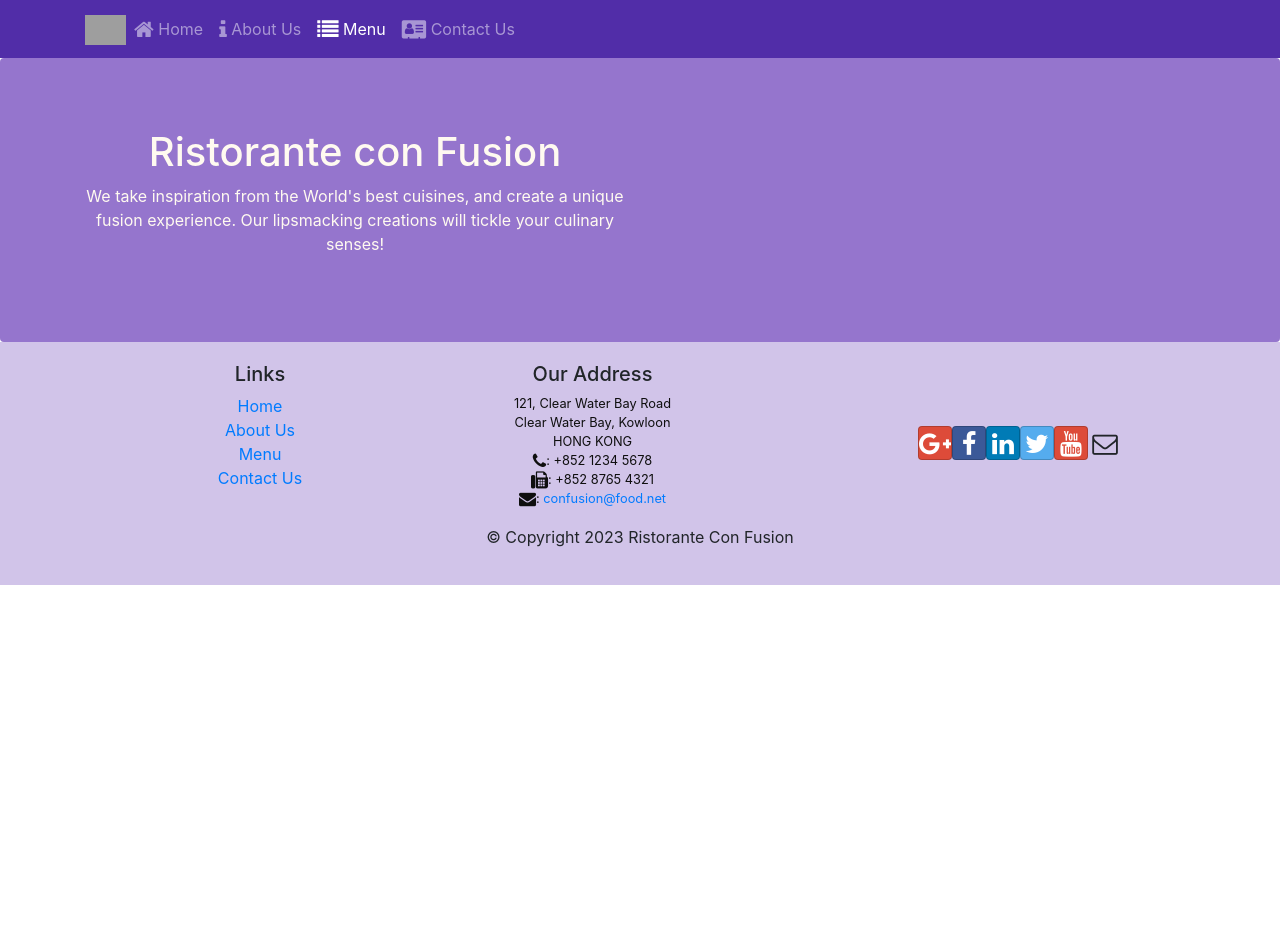
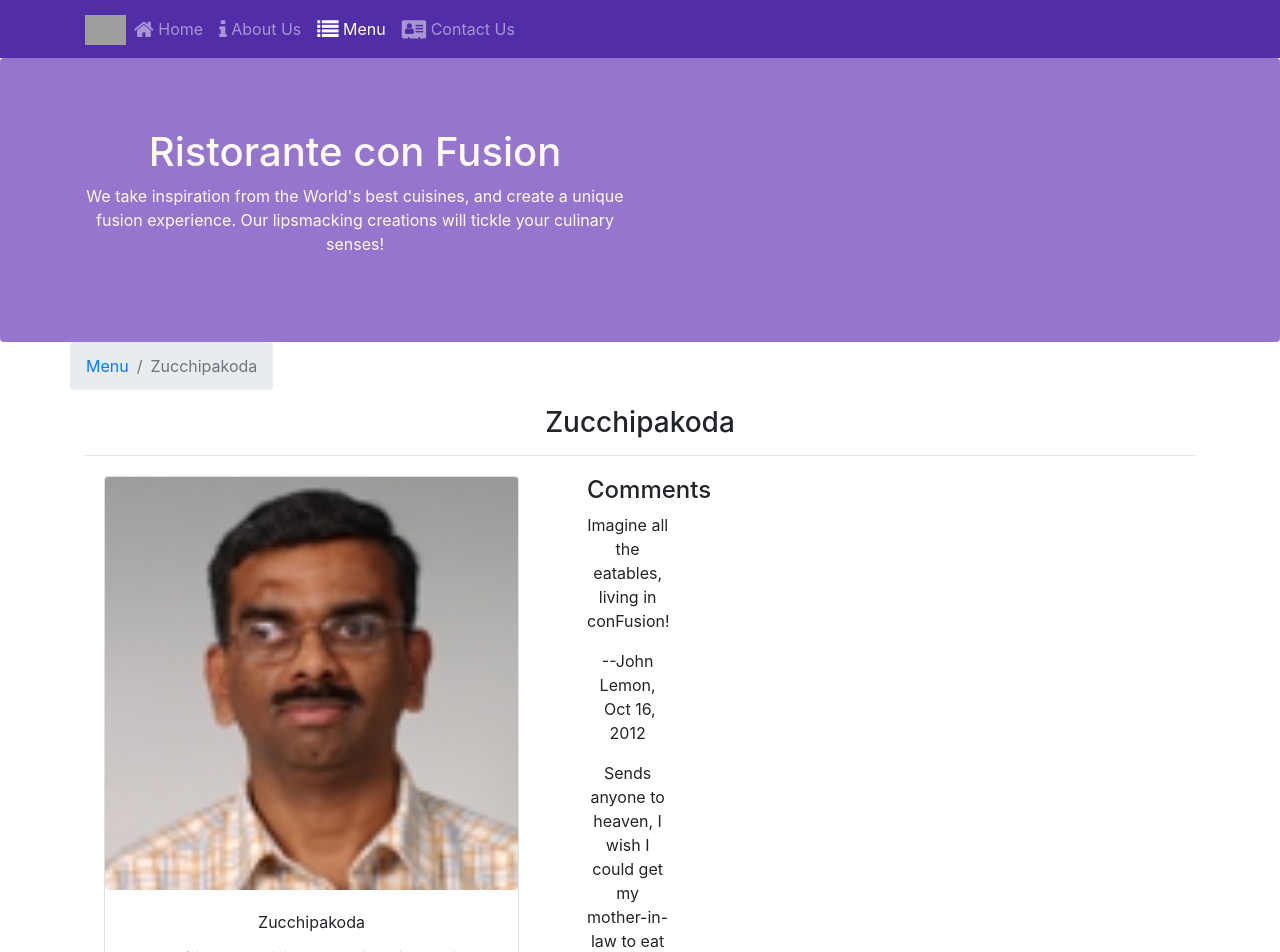
Before and after one commit to npmh310/demo-react, a React (Create React App) app: page /menu/1 in a window 1280 px wide. Shown: the top 952 px of the page. Before the commit the page ends 800 px from the top, so only its background shows below. Built offline with nearby package versions, Linux system fonts and the light colour scheme; grey boxes are pictures that could not be loaded.

Commit message:
ex31 single page app part 2

```diff
--- a/src/components/ContactComponent.js
+++ b/src/components/ContactComponent.js
@@ -1,8 +1,23 @@
-import React from 'react';
+import React from "react";
+import { Breadcrumb, BreadcrumbItem } from "reactstrap";
+import { Link } from "react-router-dom";
 
 function Contact(props) {
-    return(
+  return (
     <div className="container">
+      <div className="row">
+        <Breadcrumb>
+          <BreadcrumbItem>
+            <Link to="/home">Home</Link>
+          </BreadcrumbItem>
+          <BreadcrumbItem active>Contact Us</BreadcrumbItem>
+        </Breadcrumb>
+        <div className="col-12">
+          <h3>Contact Us</h3>
+          <hr />
+        </div>
+      </div>
+
       <div className="row row-content">
         <div className="col-12">
           <h3>Location Information</h3>
@@ -10,12 +25,18 @@
         <div className="col-12 col-sm-4 offset-sm-1">
           <h5>Our Address</h5>
           <address>
-                        121, Clear Water Bay Road<br />
-                        Clear Water Bay, Kowloon<br />
-                        HONG KONG<br />
-                        <i className="fa fa-phone"></i>: +852 1234 5678<br />
-                        <i className="fa fa-fax"></i>: +852 8765 4321<br />
-                        <i className="fa fa-envelope"></i>: <a href="mailto:confusion@food.net">confusion@food.net</a>
+            121, Clear Water Bay Road
+            <br />
+            Clear Water Bay, Kowloon
+            <br />
+            HONG KONG
+            <br />
+            <i className="fa fa-phone"></i>: +852 1234 5678
+            <br />
+            <i className="fa fa-fax"></i>: +852 8765 4321
+            <br />
+            <i className="fa fa-envelope"></i>:{" "}
+            <a href="mailto:confusion@food.net">confusion@food.net</a>
           </address>
         </div>
         <div className="col-12 col-sm-6 offset-sm-1">
@@ -23,9 +44,23 @@
         </div>
         <div className="col-12 col-sm-11 offset-sm-1">
           <div className="btn-group" role="group">
-                        <a role="button" className="btn btn-primary" href="tel:+85212345678"><i className="fa fa-phone"></i> Call</a>
-                        <a role="button" className="btn btn-info"><i className="fa fa-skype"></i> Skype</a>
-                        <a role="button" className="btn btn-success" href="mailto:confusion@food.net"><i className="fa fa-envelope-o"></i> Email</a>
+            <a
+              role="button"
+              className="btn btn-primary"
+              href="tel:+85212345678"
+            >
+              <i className="fa fa-phone"></i> Call
+            </a>
+            <a role="button" className="btn btn-info">
+              <i className="fa fa-skype"></i> Skype
+            </a>
+            <a
+              role="button"
+              className="btn btn-success"
+              href="mailto:confusion@food.net"
+            >
+              <i className="fa fa-envelope-o"></i> Email
+            </a>
           </div>
         </div>
       </div>
--- a/src/components/DishdetailComponent.js
+++ b/src/components/DishdetailComponent.js
@@ -7,15 +7,19 @@
   CardTitle,
   CardText,
 } from "reactstrap";
+import {Breadcrumb, BreadcrumbItem } from 'reactstrap';
+
+import { Link } from 'react-router-dom';
 
 function RenderDish({ dish }) {
   if (dish == null) {
     return <div></div>;
   }
+
   return (
-    <div className="col-12 col-md-4">
+    <div className="col-12 col-md-412">
       <Card>
-        <CardImg width="80%" src={dish.image} alt={dish.name} />
+        <CardImg width="100%" src={dish.image} alt={dish.name} />
         <CardBody>
           <CardTitle>{dish.name}</CardTitle>
           <CardText>{dish.description}</CardText>
@@ -57,14 +61,30 @@
 const DishDetail = (props) => {
 
   if (props.dish != null)
-    return (
-      <div className="container" key={props.dish}>
-        <div className="row">
-          <RenderDish dish={props.dish} />
-          <RenderComments comments={props.dish.comments} />
+  return (
+    <div className="container">
+    <div className="row">
+        <Breadcrumb>
+
+            <BreadcrumbItem><Link to="/menu">Menu</Link></BreadcrumbItem>
+            <BreadcrumbItem active>{props.dish.name}</BreadcrumbItem>
+        </Breadcrumb>
+        <div className="col-12">
+            <h3>{props.dish.name}</h3>
+            <hr />
         </div>
-      </div>
-    );
+    </div>
+    <div className="row">
+        <div className="col-12 col-md-5 m-1">
+            <RenderDish dish={props.dish} />
+        </div>
+        <div className="col-12 col-md-5 m-1">
+            <RenderComments comments={props.comments} />
+        </div>
+    </div>
+    </div>
+);
+
 };
 
 export default DishDetail;
--- a/src/components/MainComponent.js
+++ b/src/components/MainComponent.js
@@ -6,7 +6,7 @@
 import Header from "./HeaderComponent";
 import Footer from "./FooterComponent";
 import Home from "./HomeComponent";
-import { Switch, Route, Redirect, Routes, Navigate } from "react-router-dom";
+import { Switch, Route, Redirect, Routes, Navigate, useParams } from "react-router-dom";
 import Contact from './ContactComponent';
 import { COMMENTS } from '../shared/comments';
 import { PROMOTIONS } from '../shared/promotions';
@@ -17,7 +17,7 @@
     super(props);
     this.state = {
       dishes: DISHES,
-      selectedDish: null,
+      // selectedDish: null,
       comments: COMMENTS,
       promotions: PROMOTIONS,
       leaders: LEADERS
@@ -41,6 +41,16 @@
       );
     }
 
+    // khoong ther chay
+
+    const DishWithId = () => {
+      const {dishId } = useParams();
+      return(
+          <DishDetail dish={this.state.dishes.filter((dish) => dish.id === parseInt(dishId,10))[0]}
+            comments={this.state.comments.filter((comment) => comment.dishId === parseInt(dishId,10))} />
+      );
+    };
+
 
 
 
@@ -61,6 +71,7 @@
           />
           <Route path="/home" element={<Navigate to="/Menu" />} />
           <Route exact path='/contactus' Component={Contact}/>
+          <Route path='/menu/:dishId' Component={DishWithId} />
         </Routes>
         <DishDetail
           dish={
--- a/src/components/MenuComponent.js
+++ b/src/components/MenuComponent.js
@@ -8,17 +8,23 @@
   CardTitle,
   CardText,
 } from "reactstrap";
+import { Breadcrumb, BreadcrumbItem } from "reactstrap";
 
-function RenderMenuItem({ dish }) {
+import { Link } from "react-router-dom";
+
+function RenderMenuItem({ dish, onClick }) {
   return (
-    <Card >
-      <CardImg width="100%" src={dish.image} alt={dish.name} />
-      <CardImgOverlay>
-        <CardTitle>{dish.name}</CardTitle>
-      </CardImgOverlay>
+    <Card>
+      <Link to={`/menu/${dish.id}`}>
+        <CardImg width="100%" src={dish.image} alt={dish.name} />
+        <CardImgOverlay>
+          <CardTitle>{dish.name}</CardTitle>
+        </CardImgOverlay>
+      </Link>
     </Card>
   );
 }
+
 const Menu = (props) => {
   const menu = props.dishes.map((dish) => {
     return (
@@ -30,6 +36,18 @@
 
   return (
     <div className="container">
+      <div className="row">
+        <Breadcrumb>
+          <BreadcrumbItem>
+            <Link to="/home">Home</Link>
+          </BreadcrumbItem>
+          <BreadcrumbItem active>Menu</BreadcrumbItem>
+        </Breadcrumb>
+        <div className="col-12">
+          <h3>Menu</h3>
+          <hr />
+        </div>
+      </div>
       <div className="row">{menu}</div>
     </div>
   );
```
Lines whose indentation alone changed are shown as unchanged.
